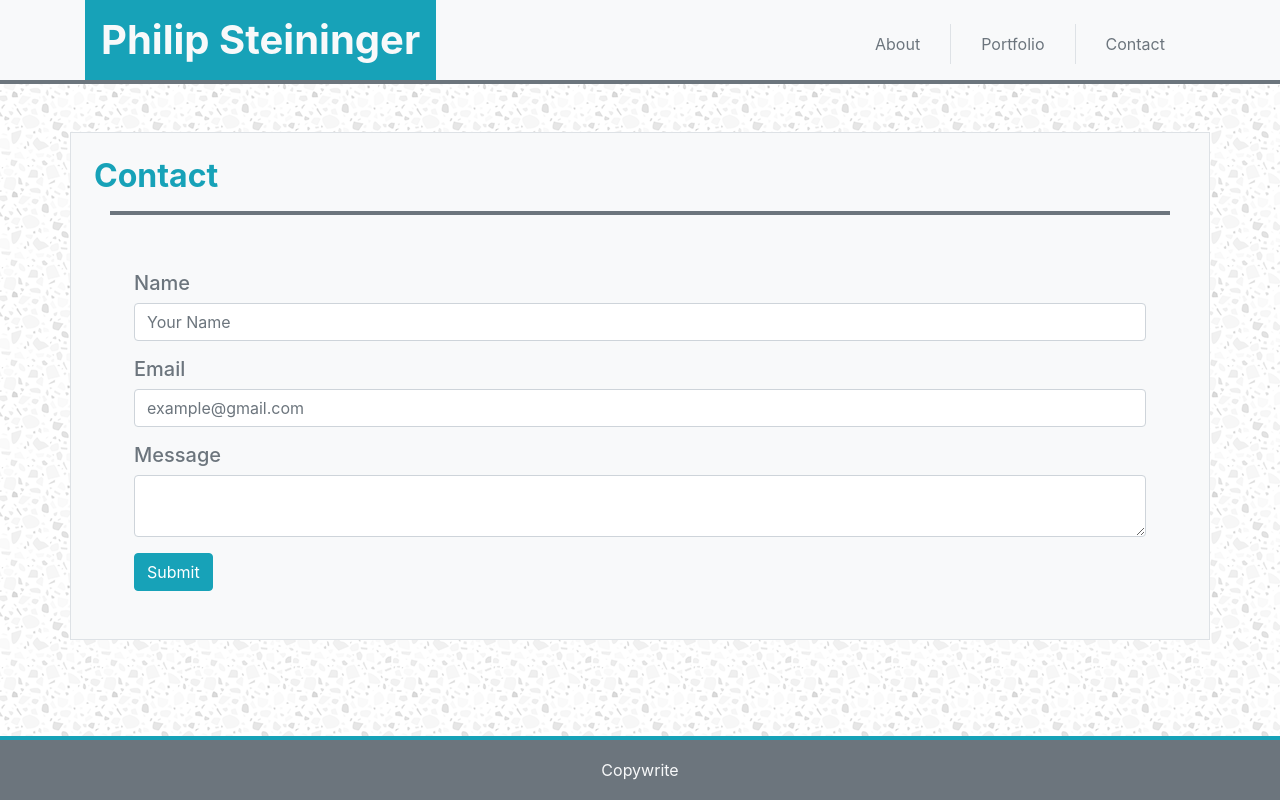
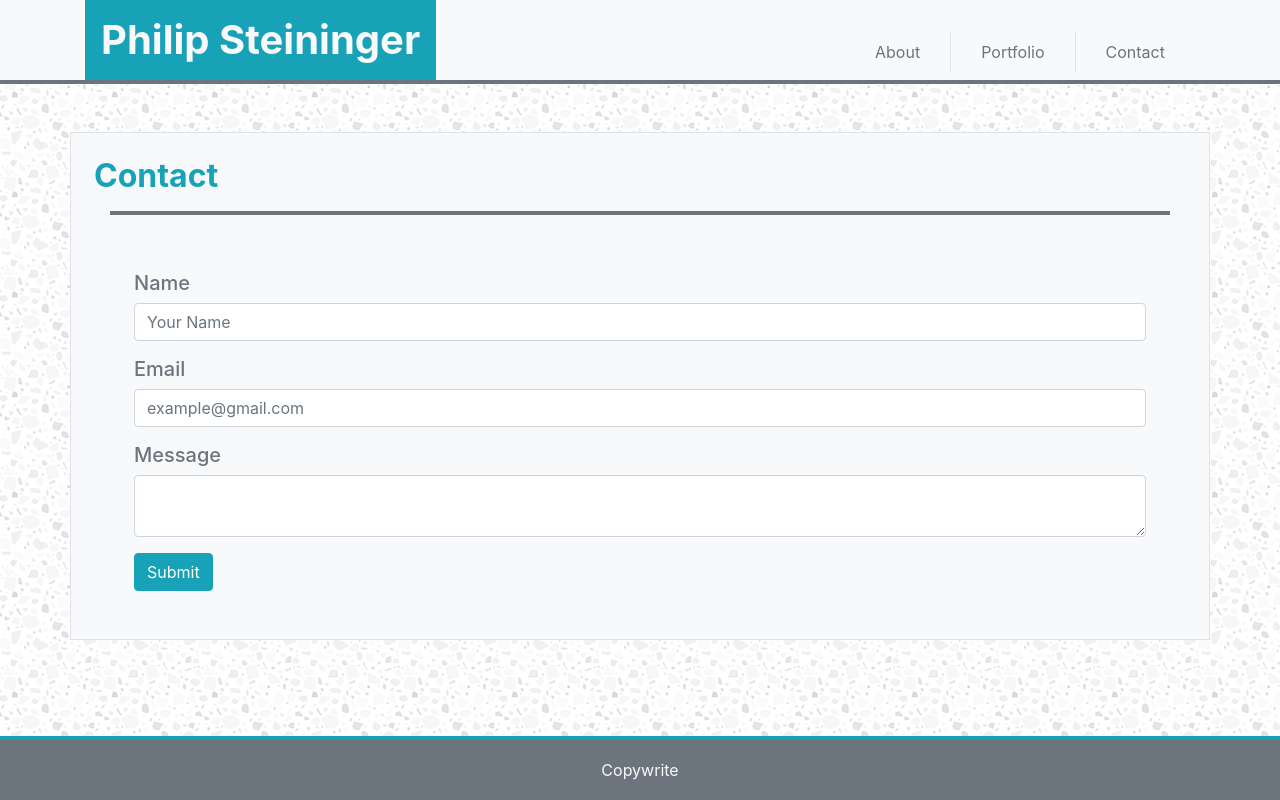
Before and after one commit to pjsteininger/Bootstrap-Portfolio, a plain HTML site: page contact.html in a window 1280 px wide. Drawn offline with nearby package versions, Linux system fonts and the light colour scheme.

Commit message:
added padding to nav items

```diff
--- a/contact.html
+++ b/contact.html
@@ -21,13 +21,13 @@
                 </div>
                 <div class="col-sm-4 pt-4">
                     <ul class="nav nav-fill">
-                        <li class="nav-item ">
+                        <li class="nav-item py-2">
                             <a class="nav-link active border-right text-secondary" href="index.html">About</a>
                         </li>
-                        <li class="nav-item">
+                        <li class="nav-item py-2">
                             <a class="nav-link border-right text-secondary" href="portfolio.html">Portfolio</a>
                         </li>
-                        <li class="nav-item">
+                        <li class="nav-item py-2">
                             <a class="nav-link text-secondary" href="contact.html">Contact</a>
                         </li>
                     </ul>
```
Also changed, not shown: portfolio.html (+3 -3 lines).
